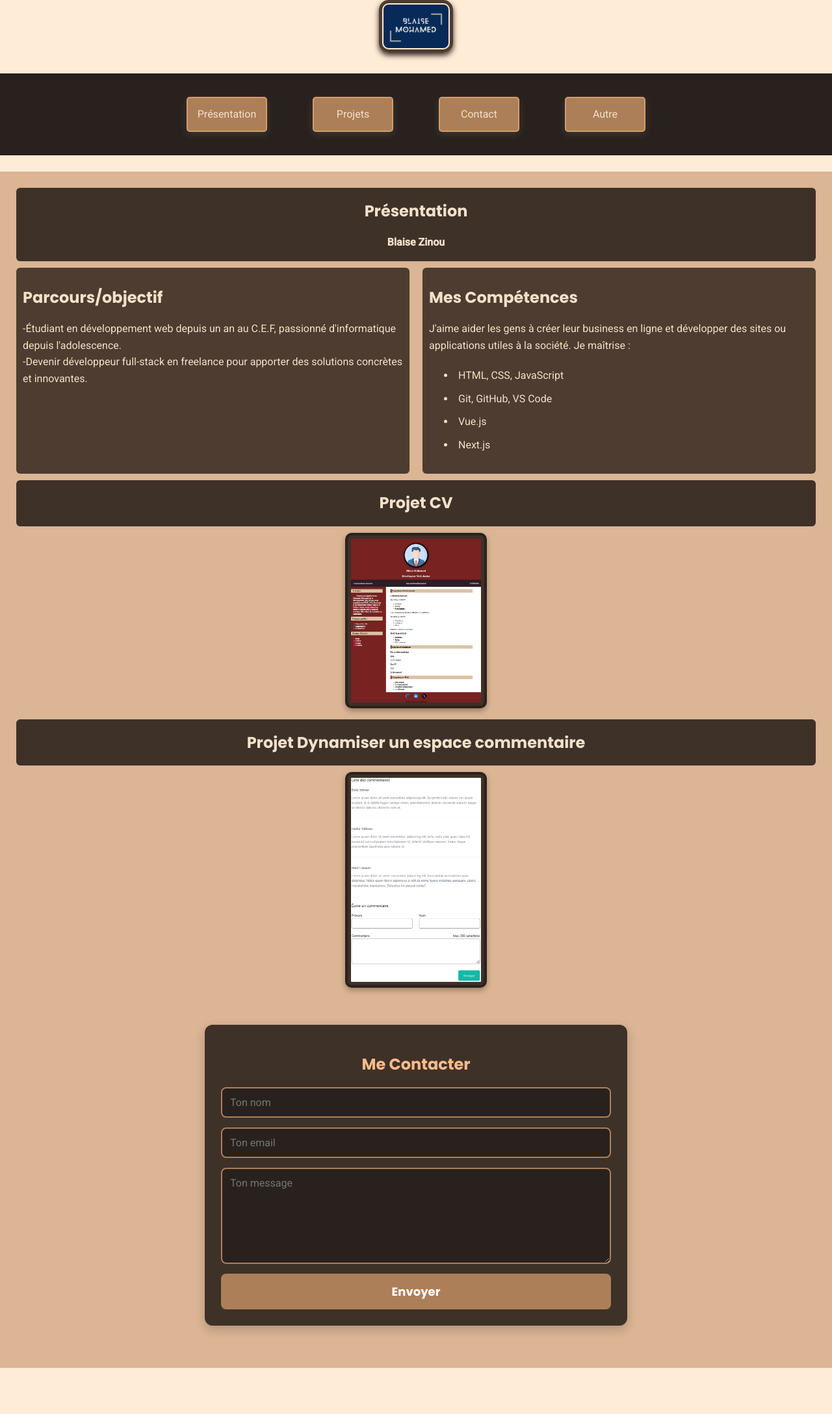
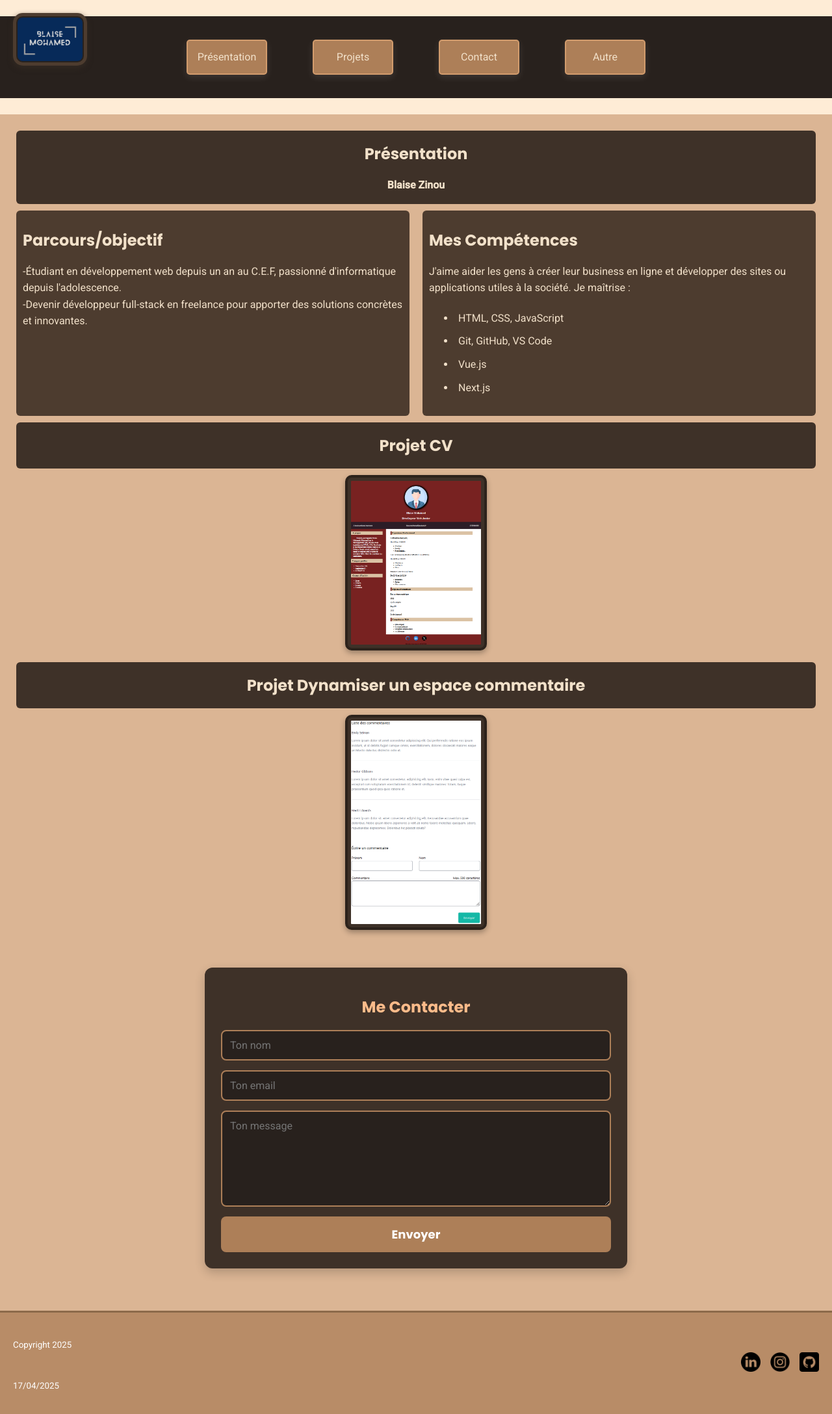
Before and after one commit to LLION84/Portefolio, a Vue app: page / in a window 1280 px wide. Shown: the top 2176 px of the page at 65% size. Before the commit the page ends 2105 px from the top, so only its background shows below. Built offline with nearby package versions, Linux system fonts and the light colour scheme.

Commit message:
Ajout du footer avec les liens sociaux et la mise en page

```diff
--- a/src/App.vue
+++ b/src/App.vue
@@ -1,7 +1,8 @@
 <template>
   <div id="app">
     <header>
-      <a href="">
+      <div id="top"></div>
+      <a href="#top" class="logo-scroll">
         <img
           src="../image/MonLogo.png"
           alt="Logo du portfolio"
@@ -21,7 +22,7 @@
     </header>
   </div>
   <main>
-    <section class="Presentation" data-aos="fade-up">
+    <section class="Presentation" id="présentation" data-aos="fade-up">
       <h1>Présentation</h1>
       <p><strong>Blaise Zinou</strong></p>
     </section>
@@ -50,7 +51,7 @@
         </ul>
       </section>
     </div>
-    <section class="Project_modals" data-aos="fade-up">
+    <section class="Project_modals" data-aos="fade-up" id="projets">
       <h1>Projet CV</h1>
     </section>
     <div class="project">
@@ -135,7 +136,7 @@
       </button>
     </div>
 
-    <section class="Formulaire_contact">
+    <section class="Formulaire_contact" id="contact" data-aos="fade-up">
       <h2>Me Contacter</h2>
       <form @submit="handleSubmit">
         <input
@@ -168,6 +169,25 @@
       </p>
     </section>
   </main>
+  <footer>
+    <div class="footer-container">
+      <div class="footer-left">
+        <p><small>Copyright 2025</small></p>
+        <p><small>17/04/2025</small></p>
+      </div>
+      <div class="reseaux_sociaux">
+        <a href="https://www.linkedin.com/in/mohamed-blaise-1a33a9307/">
+          <img src="../image/linkedin.png" alt="linkedin" />
+        </a>
+        <a href="https://www.instagram.com/">
+          <img src="../image/instagram.png" alt="instagram" />
+        </a>
+        <a href="https://github.com/">
+          <img src="../image/github.png" alt="github" />
+        </a>
+      </div>
+    </div>
+  </footer>
 </template>
 
 <script setup>
@@ -293,6 +313,13 @@ header {
   overflow: hidden; /* Empêche le débordement horizontal */
 }
 
+.logo-scroll {
+  position: fixed;
+  top: 20px;
+  left: 20px;
+  z-index: 1000;
+  width: 50px;
+}
 .profile-img {
   width: 100px;
   height: auto;
@@ -428,24 +455,24 @@ main {
   border-radius: 6px;
 }
 .img_miniature_projets {
-  width: 200px; /* Taille de base de l'image */
+  width: 200px;
   padding: 5px;
-  transition: transform 0.3s ease, box-shadow 0.3s ease; /* Transition fluide pour l'agrandissement et l'ombre */
+  transition: transform 0.3s ease, box-shadow 0.3s ease;
   cursor: pointer;
-  border-radius: 10px; /* Bordure arrondie pour l'image */
-  background-color: #3e3128; /* fond comme Présentation */
-  border: 4px solid #2c221b; /* cadre marron foncé */
-  box-shadow: 0 4px 8px rgba(0, 0, 0, 0.3); /* une ombre douce */
+  border-radius: 10px;
+  background-color: #3e3128;
+  border: 4px solid #2c221b;
+  box-shadow: 0 4px 8px rgba(0, 0, 0, 0.3);
 }
 
 .img_miniature_projets:hover {
-  transform: scale(1.1); /* Agrandissement de l'image au survol */
-  box-shadow: 0 8px 16px rgba(0, 0, 0, 0.2); /* Ombre portée pour donner de la profondeur */
+  transform: scale(1.1);
+  box-shadow: 0 8px 16px rgba(0, 0, 0, 0.2);
 }
 .modal-btn_modal-trigger {
-  background: none; /* Pas de fond pour le bouton */
-  border: none; /* Retirer la bordure par défaut du bouton */
-  padding: 0; /* Enlever tout padding par défaut */
+  background: none;
+  border: none;
+  padding: 0;
 }
 
 .modal-container {
@@ -661,4 +688,41 @@ main {
 img {
   max-width: 500px;
 }
+
+footer {
+  background-color: #b88c67;
+  color: white;
+  padding: 20px;
+  border-top: 3px solid #8c6a4a; /* Bordure haut uniquement */
+}
+
+.footer-container {
+  display: flex;
+  justify-content: space-between;
+  align-items: center;
+  flex-wrap: wrap; /* pour être responsive sur petit écran */
+}
+
+.footer-left {
+  display: flex;
+  flex-direction: column;
+  gap: 5px;
+}
+
+.reseaux_sociaux {
+  display: flex;
+  gap: 15px;
+}
+
+.reseaux_sociaux img {
+  width: 30px;
+  height: 30px;
+  transition: transform 0.3s ease, filter 0.3s ease;
+  filter: grayscale(100%) brightness(0.9);
+}
+
+.reseaux_sociaux img:hover {
+  transform: scale(1.2);
+  filter: grayscale(0%) brightness(1.2);
+}
 </style>
```
